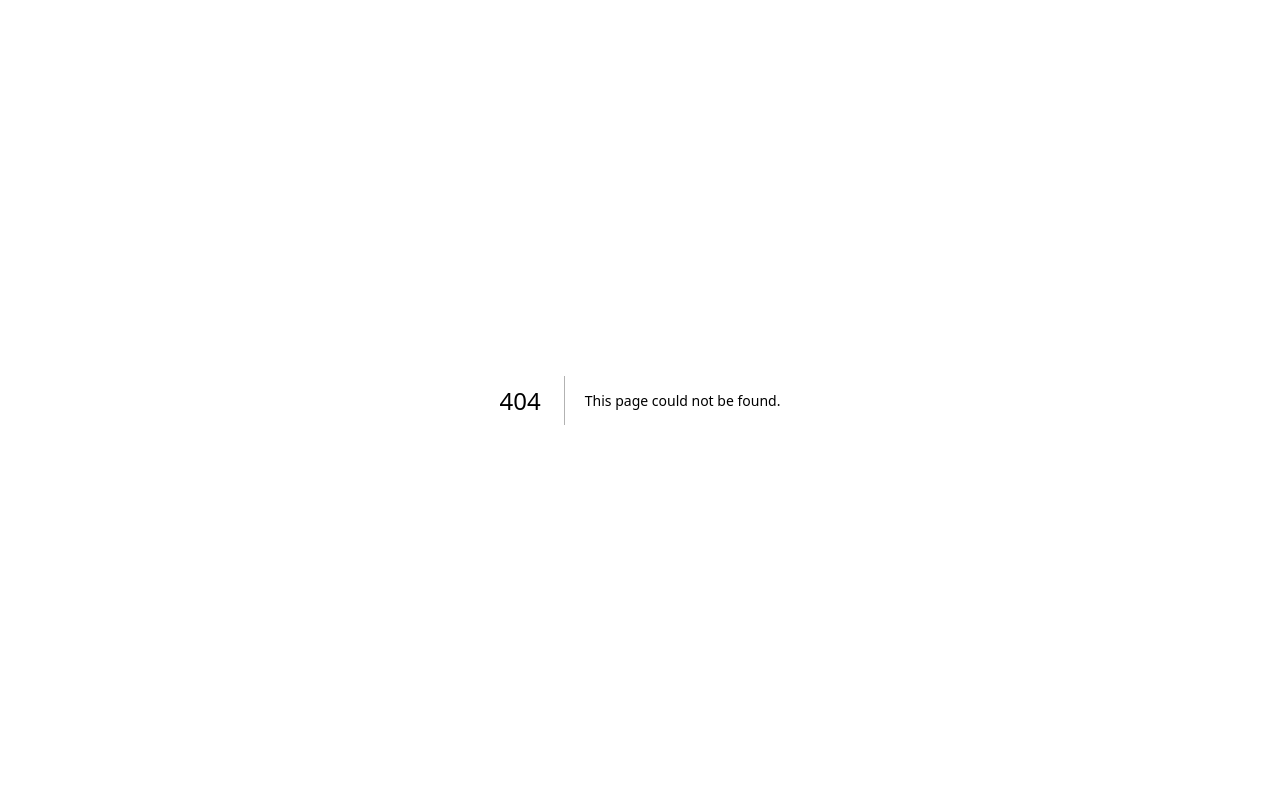
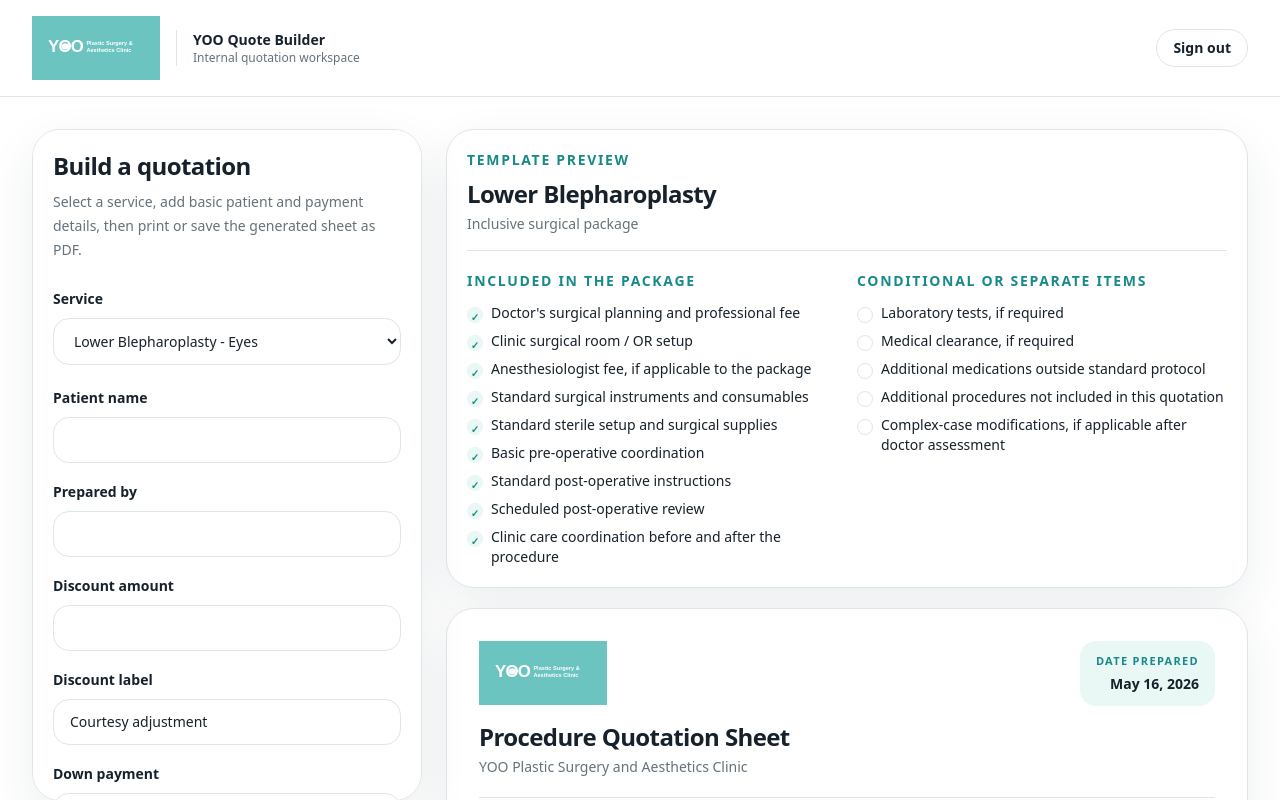
Before and after one commit to romedelarosa/yoo_quotation_builder, a Next.js app: page / in a window 1280 px wide. Before the commit this address had no page. Shown: the top 800 px of the page. Built offline with nearby package versions, Linux system fonts and the light colour scheme.

Commit message:
Add quote builder page

```diff
--- /dev/null
+++ b/src/app/page.tsx
@@ -0,0 +1,150 @@
+"use client";
+
+import { useEffect, useMemo, useState } from "react";
+import { AppShell } from "@/components/AppShell";
+import { ConditionalItemsChecklist } from "@/components/ConditionalItemsChecklist";
+import { InclusionChecklist } from "@/components/InclusionChecklist";
+import { PrintableQuote } from "@/components/PrintableQuote";
+import { QuoteForm } from "@/components/QuoteForm";
+import { saveQuoteAsOnePagePdf } from "@/lib/pdf";
+import { calculateBalance, calculateFinalPrice } from "@/lib/pricing";
+import type { QuoteDraft, ServiceTemplate } from "@/types/quote";
+
+const initialQuote: QuoteDraft = {
+  patientName: "",
+  preparedBy: "",
+  discountAmount: 0,
+  discountLabel: "Courtesy adjustment",
+  downPayment: 0,
+  quoteValidity: "Valid for 14 days from date prepared",
+  customNotes: ""
+};
+
+export default function Home() {
+  const [services, setServices] = useState<ServiceTemplate[]>([]);
+  const [selectedServiceId, setSelectedServiceId] = useState("");
+  const [quote, setQuote] = useState<QuoteDraft>(initialQuote);
+  const [datePrepared, setDatePrepared] = useState("");
+  const [saveStatus, setSaveStatus] = useState("");
+  const [isSavingPdf, setIsSavingPdf] = useState(false);
+
+  useEffect(() => {
+    setDatePrepared(
+      new Intl.DateTimeFormat("en-PH", {
+        year: "numeric",
+        month: "long",
+        day: "numeric"
+      }).format(new Date())
+    );
+
+    async function loadServices() {
+      const response = await fetch("/api/services");
+      const data = (await response.json()) as { services: ServiceTemplate[] };
+      setServices(data.services);
+      setSelectedServiceId(data.services[1]?.id || data.services[0]?.id || "");
+    }
+
+    loadServices().catch(() => setSaveStatus("Unable to load services. Please refresh the page."));
+  }, []);
+
+  const selectedService = useMemo(
+    () => services.find((service) => service.id === selectedServiceId) || services[0],
+    [services, selectedServiceId]
+  );
+
+  const finalPackagePrice = selectedService
+    ? calculateFinalPrice(selectedService.regularPrice, quote.discountAmount)
+    : 0;
+  const remainingBalance = calculateBalance(finalPackagePrice, quote.downPayment);
+
+  async function saveQuote() {
+    if (!selectedService) {
+      return;
+    }
+
+    const response = await fetch("/api/quotes", {
+      method: "POST",
+      headers: { "Content-Type": "application/json" },
+      body: JSON.stringify({
+        serviceId: selectedService.id,
+        ...quote
+      })
+    });
+
+    setSaveStatus(response.ok ? "Quote record saved for this session." : "Quote could not be saved.");
+  }
+
+  async function handleSavePdf() {
+    if (!selectedService || isSavingPdf) {
+      return;
+    }
+
+    setIsSavingPdf(true);
+    setSaveStatus("");
+
+    try {
+      await saveQuote();
+      await saveQuoteAsOnePagePdf(quote, selectedService.name);
+      setSaveStatus("PDF saved as a one-page A4 file.");
+    } catch {
+      setSaveStatus("PDF could not be created. Please try Print as a fallback.");
+    } finally {
+      setIsSavingPdf(false);
+    }
+  }
+
+  if (!selectedService) {
+    return (
+      <AppShell>
+        <div className="mx-auto max-w-7xl px-5 py-10 lg:px-8">
+          <p className="rounded-3xl border border-clinic-line p-6 text-sm text-clinic-muted">Loading quote builder...</p>
+        </div>
+      </AppShell>
+    );
+  }
+
+  return (
+    <AppShell>
+      <div className="print-page mx-auto grid max-w-7xl gap-6 px-5 py-6 lg:grid-cols-[390px_1fr] lg:px-8 lg:py-8">
+        <QuoteForm
+          services={services}
+          selectedService={selectedService}
+          selectedServiceId={selectedServiceId}
+          quote={quote}
+          finalPackagePrice={finalPackagePrice}
+          remainingBalance={remainingBalance}
+          isSavingPdf={isSavingPdf}
+          onServiceChange={setSelectedServiceId}
+          onQuoteChange={setQuote}
+          onSaveQuote={saveQuote}
+          onSavePdf={handleSavePdf}
+        />
+
+        <section className="space-y-5">
+          <div className="no-print rounded-[28px] border border-clinic-line bg-white p-5 shadow-soft">
+            <div className="flex flex-col gap-3 border-b border-clinic-line pb-4 sm:flex-row sm:items-start sm:justify-between">
+              <div>
+                <p className="text-sm font-semibold uppercase tracking-[0.12em] text-clinic-teal">Template preview</p>
+                <h2 className="mt-2 text-2xl font-semibold tracking-tight text-clinic-ink">{selectedService.name}</h2>
+                <p className="mt-1 text-sm text-clinic-muted">{selectedService.packageType}</p>
+              </div>
+              {saveStatus ? <p className="text-sm font-medium text-clinic-teal">{saveStatus}</p> : null}
+            </div>
+            <div className="mt-5 grid gap-5 xl:grid-cols-2">
+              <InclusionChecklist items={selectedService.inclusions} />
+              <ConditionalItemsChecklist items={selectedService.conditionalItems} />
+            </div>
+          </div>
+
+          <PrintableQuote
+            service={selectedService}
+            quote={quote}
+            finalPackagePrice={finalPackagePrice}
+            remainingBalance={remainingBalance}
+            datePrepared={datePrepared}
+          />
+        </section>
+      </div>
+    </AppShell>
+  );
+}
```
